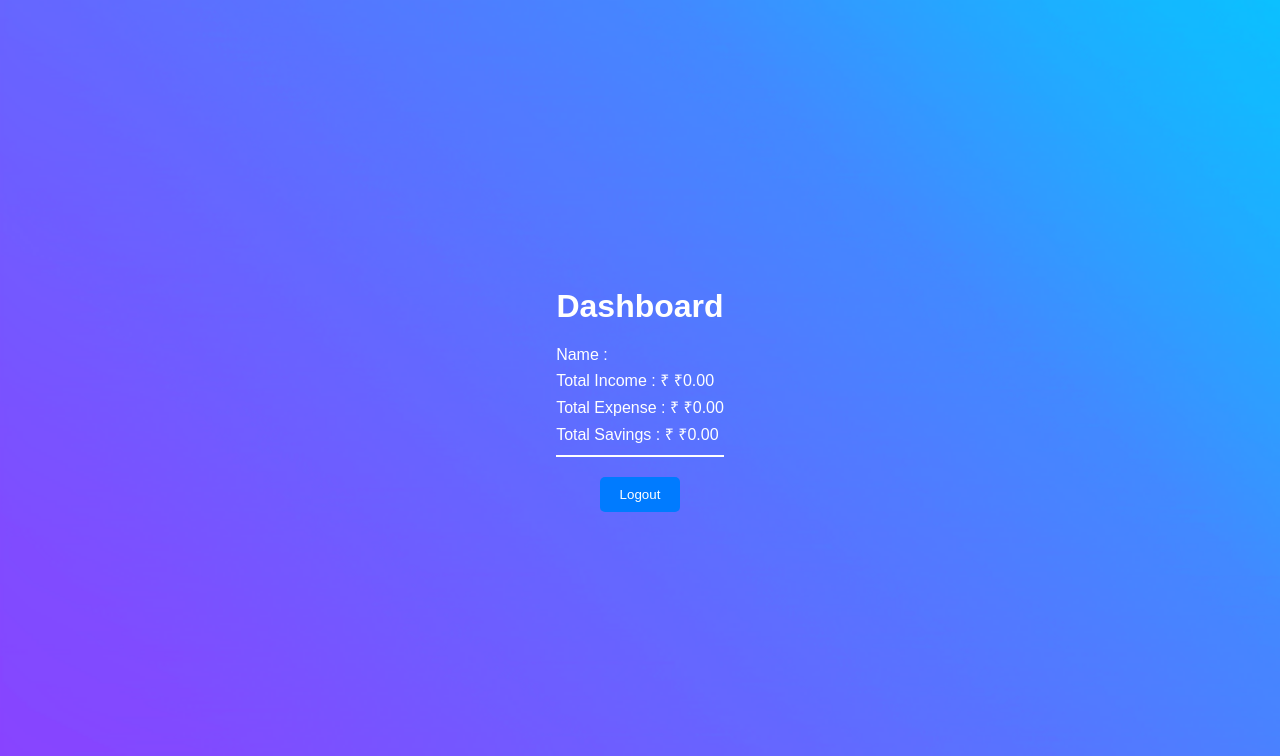
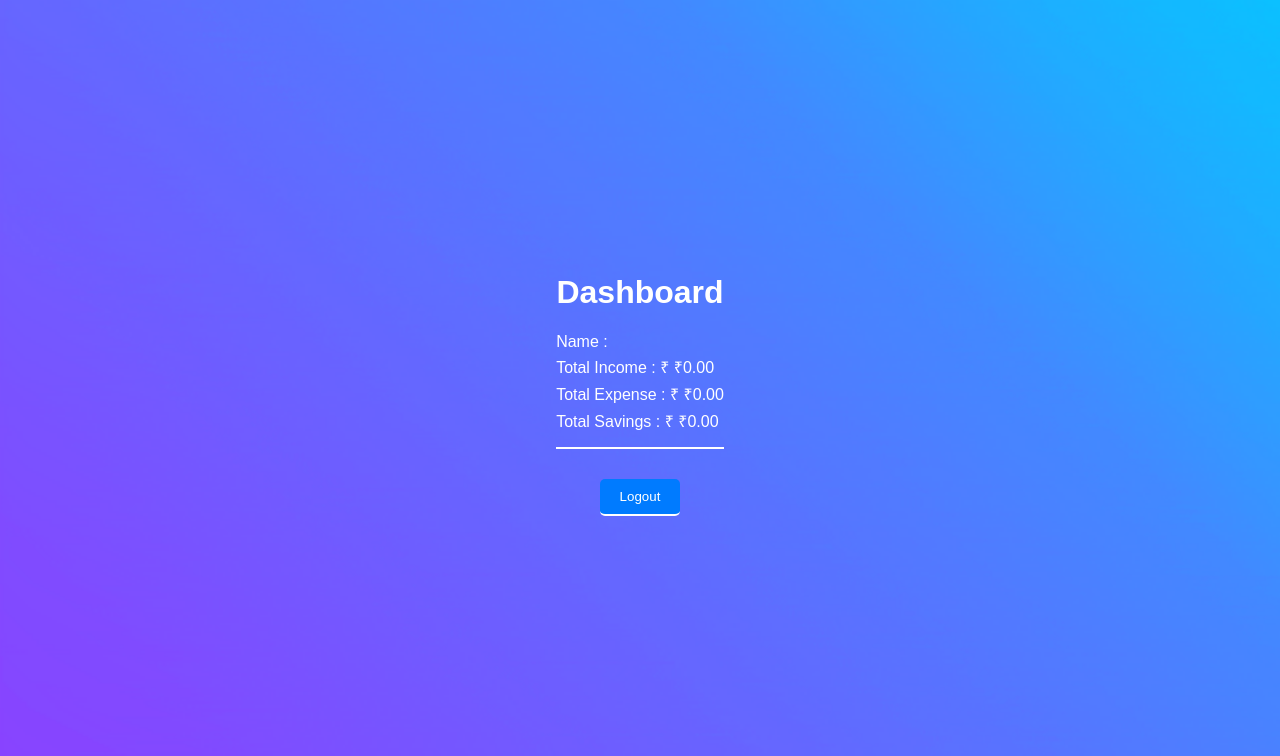
Before and after one commit to ArunKBiju/Expense-Tracker, a PHP site: page /dashboard.html in a window 1280 px wide. Shown: the top 756 px of the page. Run offline with PHP 8.4, Linux system fonts and the light colour scheme.

Commit message:
Update dashboard.css

```diff
--- a/dashboard.css
+++ b/dashboard.css
@@ -26,8 +26,6 @@ h1 {
 .info {
     margin-top: 20px;
     text-align: left;
-    border-bottom: 0.7mm solid white; /* Add this line */
-    padding-bottom: 5px; /* Optional: Adjust spacing */
 }
 
 .info p {
@@ -43,3 +41,10 @@ button {
     border-radius: 5px;
     cursor: pointer;
 }
+
+/* Add this CSS to create a white line below each section */
+.container > *:not(h1) {
+    border-bottom: 0.7mm solid white;
+    padding-bottom: 10px; /* Adjust as needed */
+    margin-bottom: 10px; /* Adjust as needed */
+}
```
